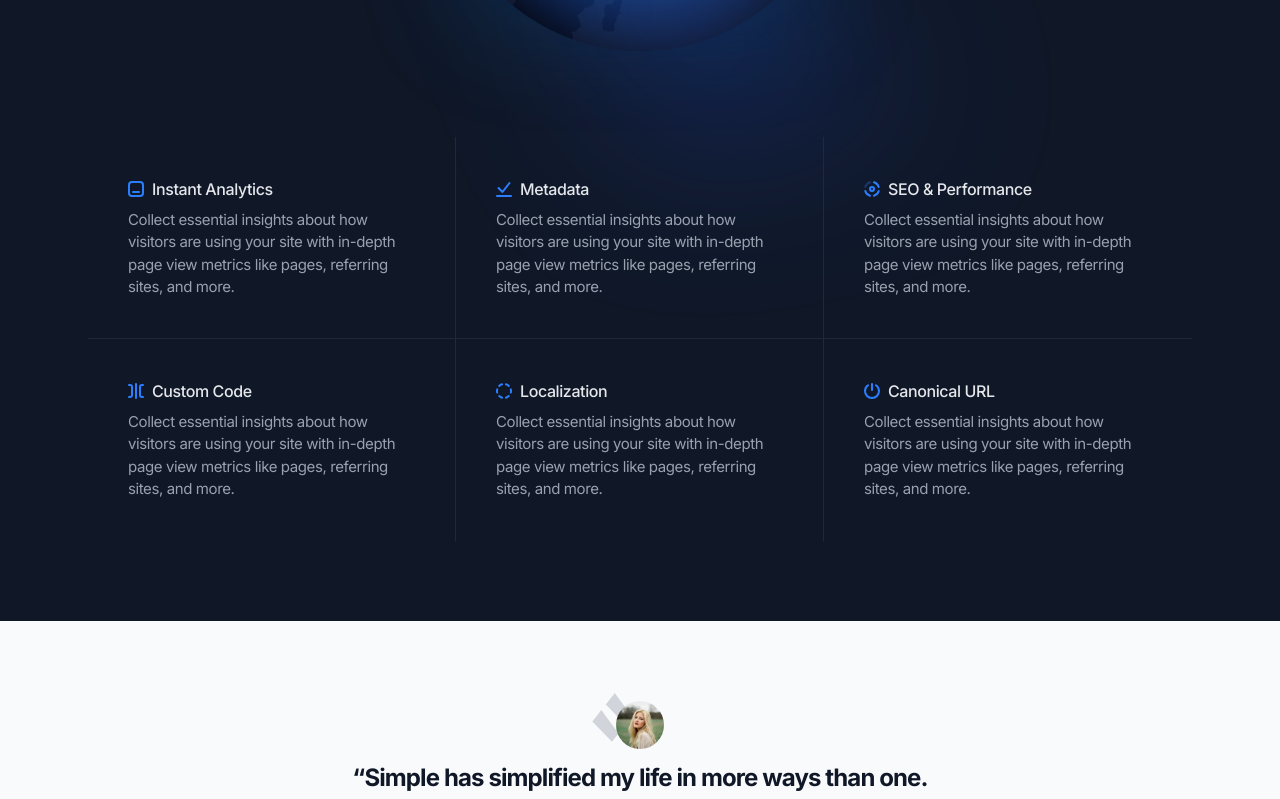
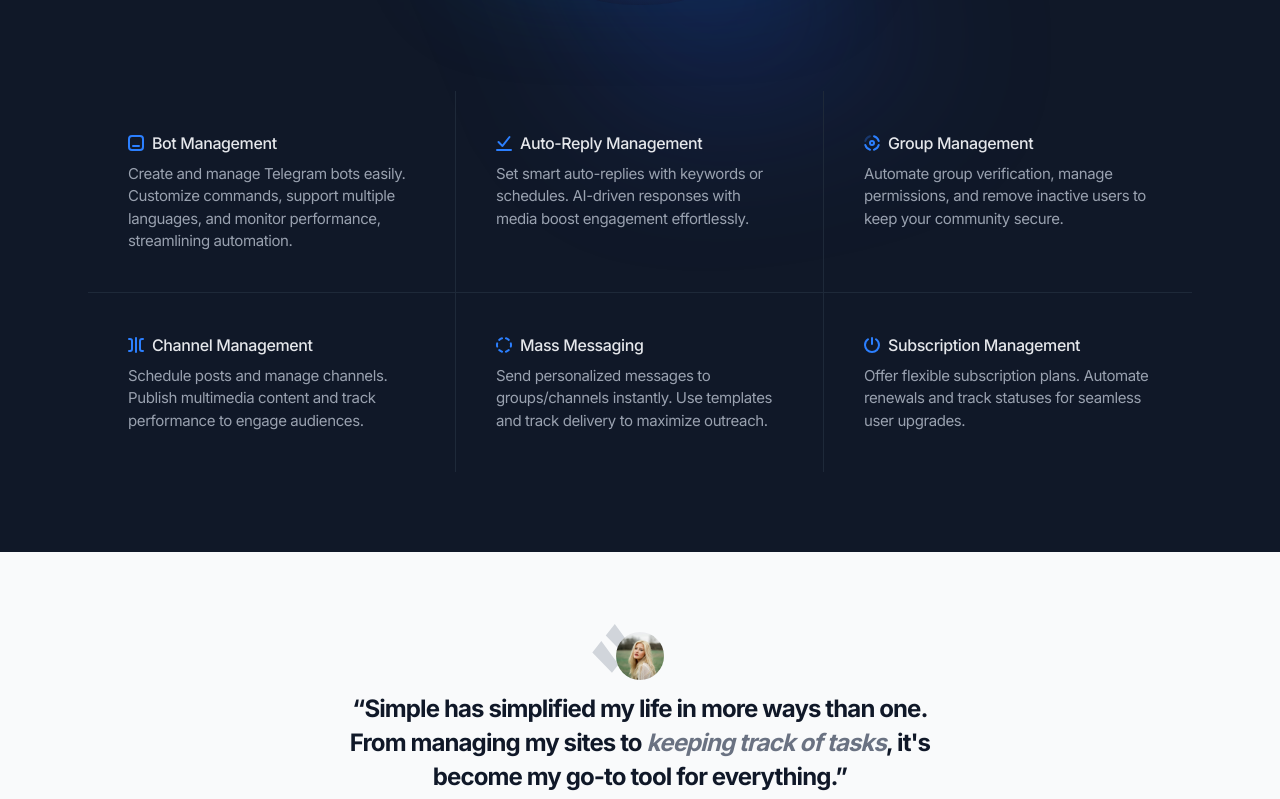
Before and after one commit to gloopai/telemasterwww, a Next.js app: page / in a window 1280 px wide. Shown: the part 2060-2859 px from the top of the page. Built offline with nearby package versions, Linux system fonts and the light colour scheme.

Commit message:
feat:udpate

```diff
--- a/components/features-planet.tsx
+++ b/components/features-planet.tsx
@@ -14,7 +14,7 @@ export default function FeaturesPlanet() {
           {/* Section header */}
           <div className="mx-auto max-w-3xl pb-16 text-center md:pb-20">
             <h2 className="text-3xl font-bold text-gray-200 md:text-4xl">
-              Simple helps your teams work more efficiently together
+              Core Features Overview
             </h2>
           </div>
           {/* Planet */}
@@ -82,12 +82,10 @@ export default function FeaturesPlanet() {
                 >
                   <path d="M2 4a2 2 0 0 1 2-2h8a2 2 0 0 1 2 2v8a2 2 0 0 1-2 2H4a2 2 0 0 1-2-2V4Zm2-4a4 4 0 0 0-4 4v8a4 4 0 0 0 4 4h8a4 4 0 0 0 4-4V4a4 4 0 0 0-4-4H4Zm1 10a1 1 0 1 0 0 2h6a1 1 0 1 0 0-2H5Z" />
                 </svg>
-                <span>Instant Analytics</span>
+                <span>Bot Management</span>
               </h3>
               <p className="text-[15px] text-gray-400">
-                Collect essential insights about how visitors are using your
-                site with in-depth page view metrics like pages, referring
-                sites, and more.
+              Create and manage Telegram bots easily. Customize commands, support multiple languages, and monitor performance, streamlining automation.
               </p>
             </article>
             <article>
@@ -100,12 +98,10 @@ export default function FeaturesPlanet() {
                 >
                   <path d="M14.29 2.614a1 1 0 0 0-1.58-1.228L6.407 9.492l-3.199-3.2a1 1 0 1 0-1.414 1.415l4 4a1 1 0 0 0 1.496-.093l7-9ZM1 14a1 1 0 1 0 0 2h14a1 1 0 1 0 0-2H1Z" />
                 </svg>
-                <span>Metadata</span>
+                <span>Auto-Reply Management</span>
               </h3>
               <p className="text-[15px] text-gray-400">
-                Collect essential insights about how visitors are using your
-                site with in-depth page view metrics like pages, referring
-                sites, and more.
+                Set smart auto-replies with keywords or schedules. AI-driven responses with media boost engagement effortlessly.
               </p>
             </article>
             <article>
@@ -122,12 +118,10 @@ export default function FeaturesPlanet() {
                   />
                   <path d="M8 11a3 3 0 1 1 0-6 3 3 0 0 1 0 6Zm0-2a1 1 0 1 0 0-2 1 1 0 0 0 0 2Zm1.715-6.752a1 1 0 0 1 .57-1.916 8.014 8.014 0 0 1 5.383 5.383 1 1 0 1 1-1.916.57 6.014 6.014 0 0 0-4.037-4.037Zm4.037 7.467a1 1 0 1 1 1.916.57 8.014 8.014 0 0 1-5.383 5.383 1 1 0 1 1-.57-1.916 6.014 6.014 0 0 0 4.037-4.037Zm-7.467 4.037a1 1 0 1 1-.57 1.916 8.014 8.014 0 0 1-5.383-5.383 1 1 0 1 1 1.916-.57 6.014 6.014 0 0 0 4.037 4.037Z" />
                 </svg>
-                <span>SEO &amp; Performance</span>
+                <span>Group Management</span>
               </h3>
               <p className="text-[15px] text-gray-400">
-                Collect essential insights about how visitors are using your
-                site with in-depth page view metrics like pages, referring
-                sites, and more.
+                Automate group verification, manage permissions, and remove inactive users to keep your community secure.
               </p>
             </article>
             <article>
@@ -140,12 +134,10 @@ export default function FeaturesPlanet() {
                 >
                   <path d="M8 0a1 1 0 0 1 1 1v14a1 1 0 1 1-2 0V1a1 1 0 0 1 1-1Zm6 3a1 1 0 0 0-1 1v8a1 1 0 0 0 1 1h1a1 1 0 1 1 0 2h-1a3 3 0 0 1-3-3V4a3 3 0 0 1 3-3h1a1 1 0 1 1 0 2h-1ZM1 1a1 1 0 0 0 0 2h1a1 1 0 0 1 1 1v8a1 1 0 0 1-1 1H1a1 1 0 1 0 0 2h1a3 3 0 0 0 3-3V4a3 3 0 0 0-3-3H1Z" />
                 </svg>
-                <span>Custom Code</span>
+                <span>Channel Management</span>
               </h3>
               <p className="text-[15px] text-gray-400">
-                Collect essential insights about how visitors are using your
-                site with in-depth page view metrics like pages, referring
-                sites, and more.
+                Schedule posts and manage channels. Publish multimedia content and track performance to engage audiences.
               </p>
             </article>
             <article>
@@ -158,12 +150,10 @@ export default function FeaturesPlanet() {
                 >
                   <path d="M10.284.33a1 1 0 1 0-.574 1.917 6.049 6.049 0 0 1 2.417 1.395A1 1 0 0 0 13.5 2.188 8.034 8.034 0 0 0 10.284.33ZM6.288 2.248A1 1 0 0 0 5.718.33 8.036 8.036 0 0 0 2.5 2.187a1 1 0 0 0 1.372 1.455 6.036 6.036 0 0 1 2.415-1.395ZM1.42 5.401a1 1 0 0 1 .742 1.204 6.025 6.025 0 0 0 0 2.79 1 1 0 0 1-1.946.462 8.026 8.026 0 0 1 0-3.714A1 1 0 0 1 1.421 5.4Zm2.452 6.957A1 1 0 0 0 2.5 13.812a8.036 8.036 0 0 0 3.216 1.857 1 1 0 0 0 .574-1.916 6.044 6.044 0 0 1-2.417-1.395Zm9.668.04a1 1 0 0 1-.041 1.414 8.033 8.033 0 0 1-3.217 1.857 1 1 0 1 1-.571-1.917 6.035 6.035 0 0 0 2.415-1.395 1 1 0 0 1 1.414.042Zm2.242-6.255a1 1 0 1 0-1.946.462 6.03 6.03 0 0 1 0 2.79 1 1 0 1 0 1.946.462 8.022 8.022 0 0 0 0-3.714Z" />
                 </svg>
-                <span>Localization</span>
+                <span>Mass Messaging</span>
               </h3>
               <p className="text-[15px] text-gray-400">
-                Collect essential insights about how visitors are using your
-                site with in-depth page view metrics like pages, referring
-                sites, and more.
+                Send personalized messages to groups/channels instantly. Use templates and track delivery to maximize outreach.
               </p>
             </article>
             <article>
@@ -176,12 +166,10 @@ export default function FeaturesPlanet() {
                 >
                   <path d="M9 1a1 1 0 1 0-2 0v6a1 1 0 0 0 2 0V1ZM4.572 3.08a1 1 0 0 0-1.144-1.64A7.987 7.987 0 0 0 0 8a8 8 0 0 0 16 0c0-2.72-1.36-5.117-3.428-6.56a1 1 0 1 0-1.144 1.64A5.987 5.987 0 0 1 14 8 6 6 0 1 1 2 8a5.987 5.987 0 0 1 2.572-4.92Z" />
                 </svg>
-                <span>Canonical URL</span>
+                <span>Subscription Management</span>
               </h3>
               <p className="text-[15px] text-gray-400">
-                Collect essential insights about how visitors are using your
-                site with in-depth page view metrics like pages, referring
-                sites, and more.
+                Offer flexible subscription plans. Automate renewals and track statuses for seamless user upgrades.
               </p>
             </article>
           </div>
--- a/components/ui/footer.tsx
+++ b/components/ui/footer.tsx
@@ -200,7 +200,7 @@ export default function Footer({ border = false }: { border?: boolean }) {
 
       {/* Big text */}
       <div className="relative -mt-16 h-60 w-full" aria-hidden="true">
-        <div className="pointer-events-none absolute left-1/2 -z-10 -translate-x-1/2 text-center text-[348px] font-bold leading-none before:bg-linear-to-b before:from-gray-200 before:to-gray-100/30 before:to-80% before:bg-clip-text before:text-transparent before:content-['Simple'] after:absolute after:inset-0 after:bg-gray-300/70 after:bg-clip-text after:text-transparent after:mix-blend-darken after:content-['Simple'] after:[text-shadow:0_1px_0_white]"></div>
+        <div className="pointer-events-none absolute left-1/2 -z-10 -translate-x-1/2 text-center text-[348px] font-bold leading-none before:bg-linear-to-b before:from-gray-200 before:to-gray-100/30 before:to-80% before:bg-clip-text before:text-transparent before:content-['Telemaster'] after:absolute after:inset-0 after:bg-gray-300/70 after:bg-clip-text after:text-transparent after:mix-blend-darken after:content-['Telemaster'] after:[text-shadow:0_1px_0_white]"></div>
         {/* Glow */}
         <div
           className="absolute bottom-0 left-1/2 -translate-x-1/2 translate-y-2/3"
```
